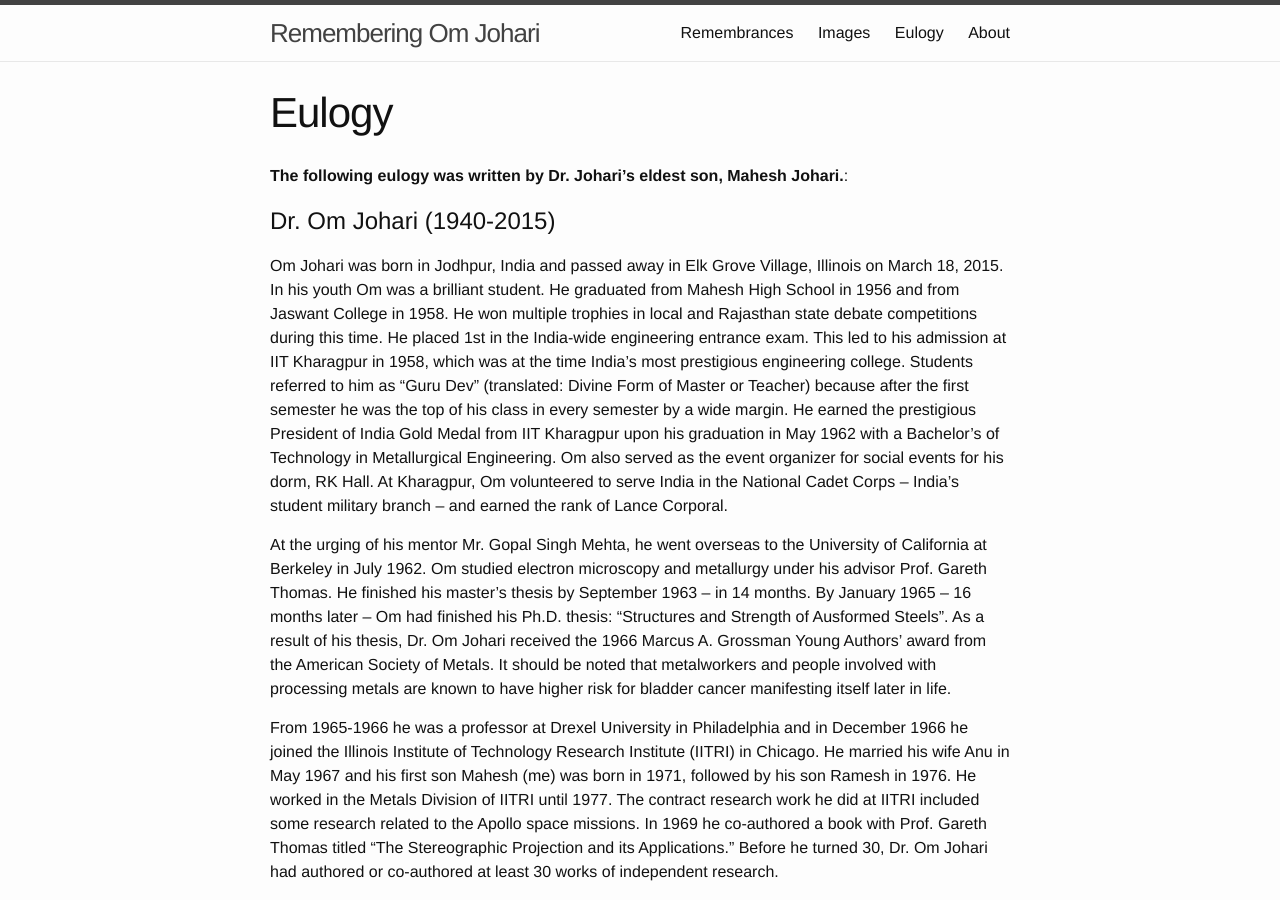
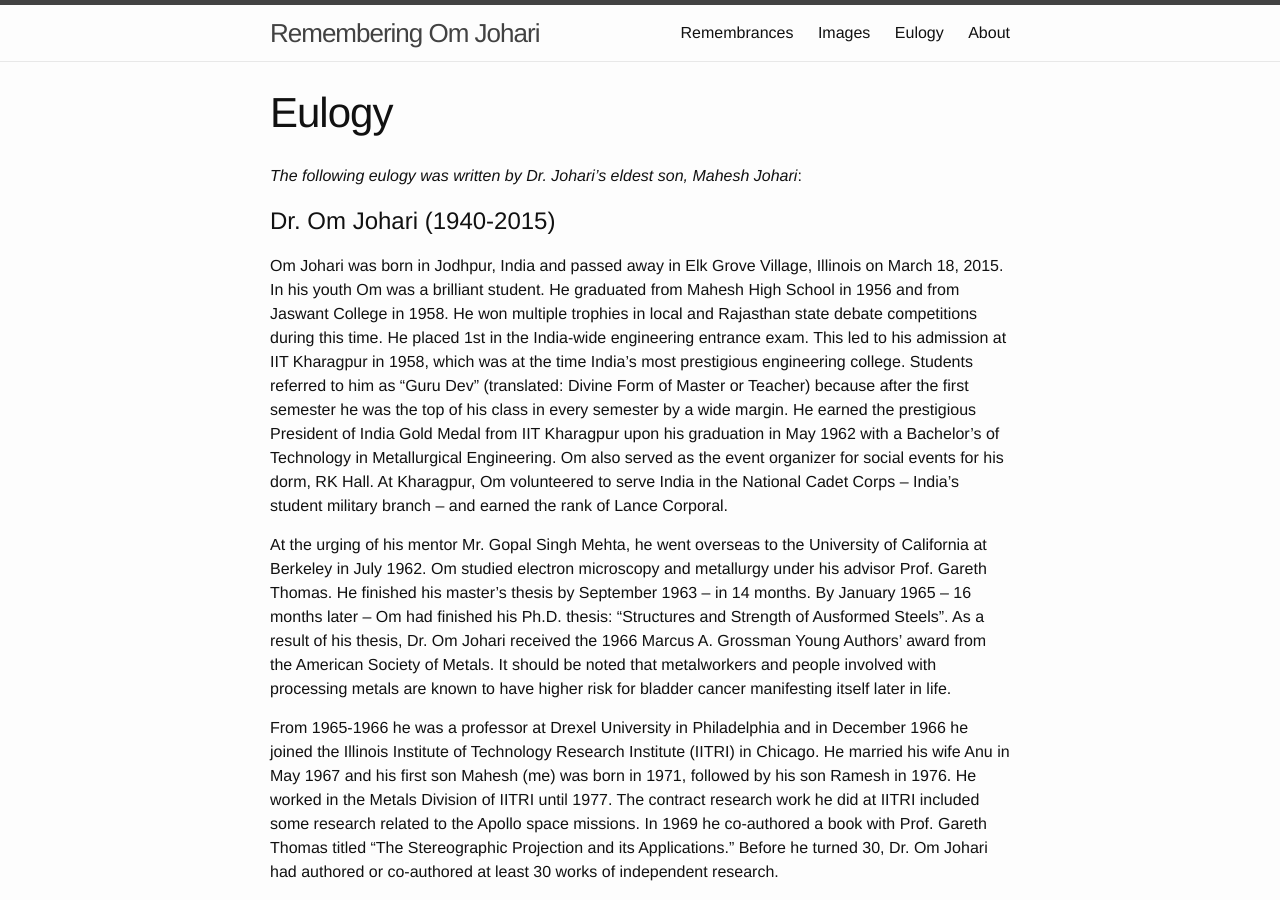
Before and after one commit to remember-omjohari/remember-omjohari.github.io, a Jekyll site: the page built from eulogy.md, in a window 1280 px wide and 900 px high. Built offline with Jekyll 4.4.1, drawn with Linux system fonts in a browser that asks for light colours.

Commit message:
minor edit

```diff
--- a/eulogy.md
+++ b/eulogy.md
@@ -4,7 +4,7 @@ title: Eulogy
 permalink: /eulogy/
 ---
 
-**The following eulogy was written by Dr. Johari's eldest son, Mahesh Johari.**:
+*The following eulogy was written by Dr. Johari's eldest son, Mahesh Johari*:
 
 Dr. Om Johari (1940-2015)
 ===
```
